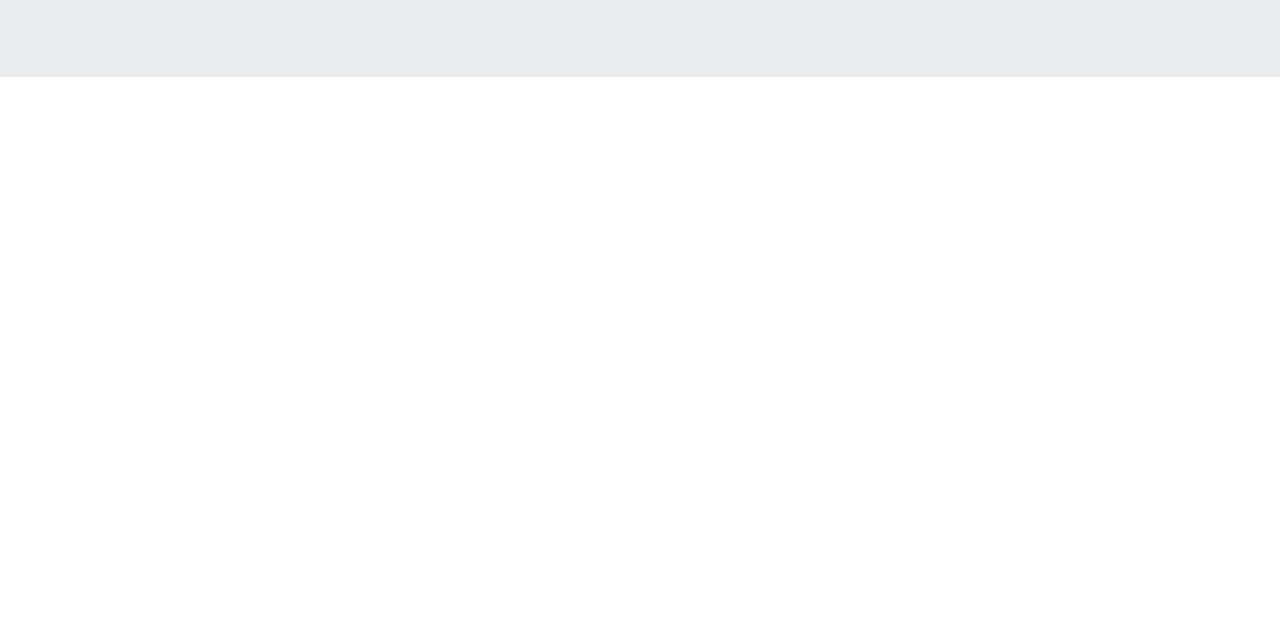
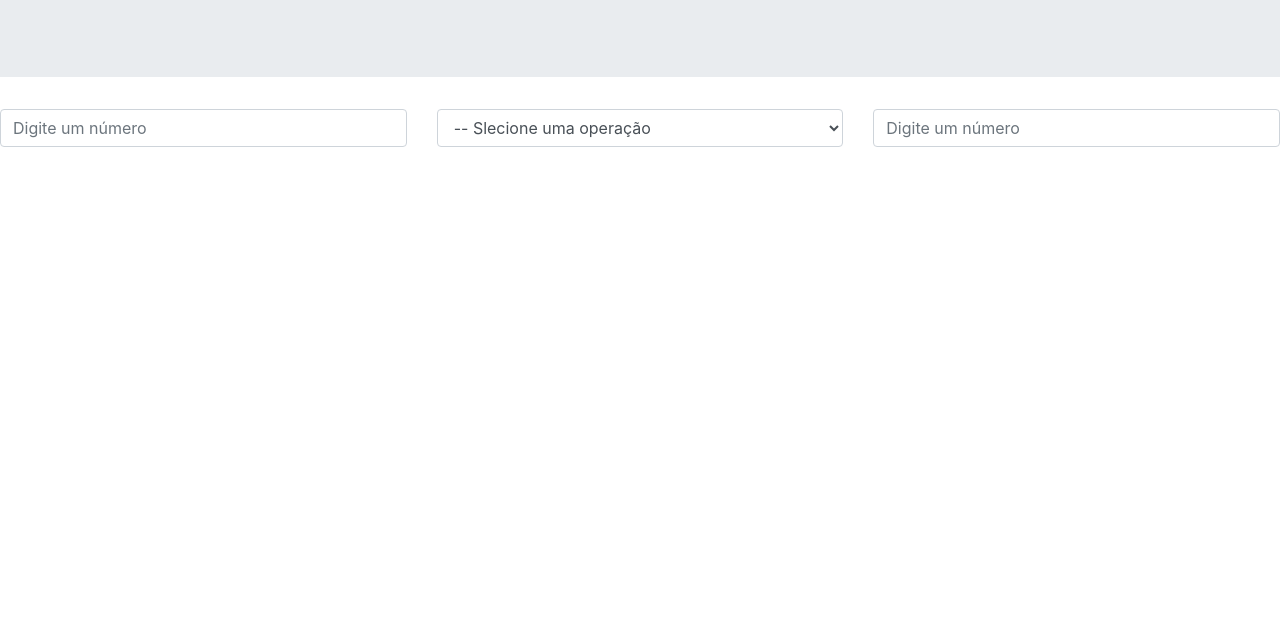
Before and after one commit to joseaugustosva/calc-start, a plain HTML site: page calculadora.html in a window 1280 px wide. Shown: the part 172-800 px from the top of the page. Drawn offline with nearby package versions, Linux system fonts and the light colour scheme.

Commit message:
Inserir formulário de texto para números e operações

```diff
--- a/calculadora.html
+++ b/calculadora.html
@@ -21,6 +21,31 @@
       </div>
     </header>
 
+    <section class="row">
+
+      <div class="col-sm-4">
+        <input class="form-control" type="text" placeholder="Digite um número">
+      </div>
+
+      <div class="col-sm-4">
+
+        <select class="form-control">
+
+          <option value="">-- Slecione uma operação</option>
+          <option value="1">Adição</option>
+          <option value="2">Subtração</option>
+          <option value="3">Multiplicação</option>
+          <option value="4">Divisão</option>
+
+        </select>
+
+      </div>
+
+      <div class="col-sm-4">
+        <input class="form-control" type="text" placeholder="Digite um número">
+      </div>
+
+    </section>
 
   </div>
 
```
